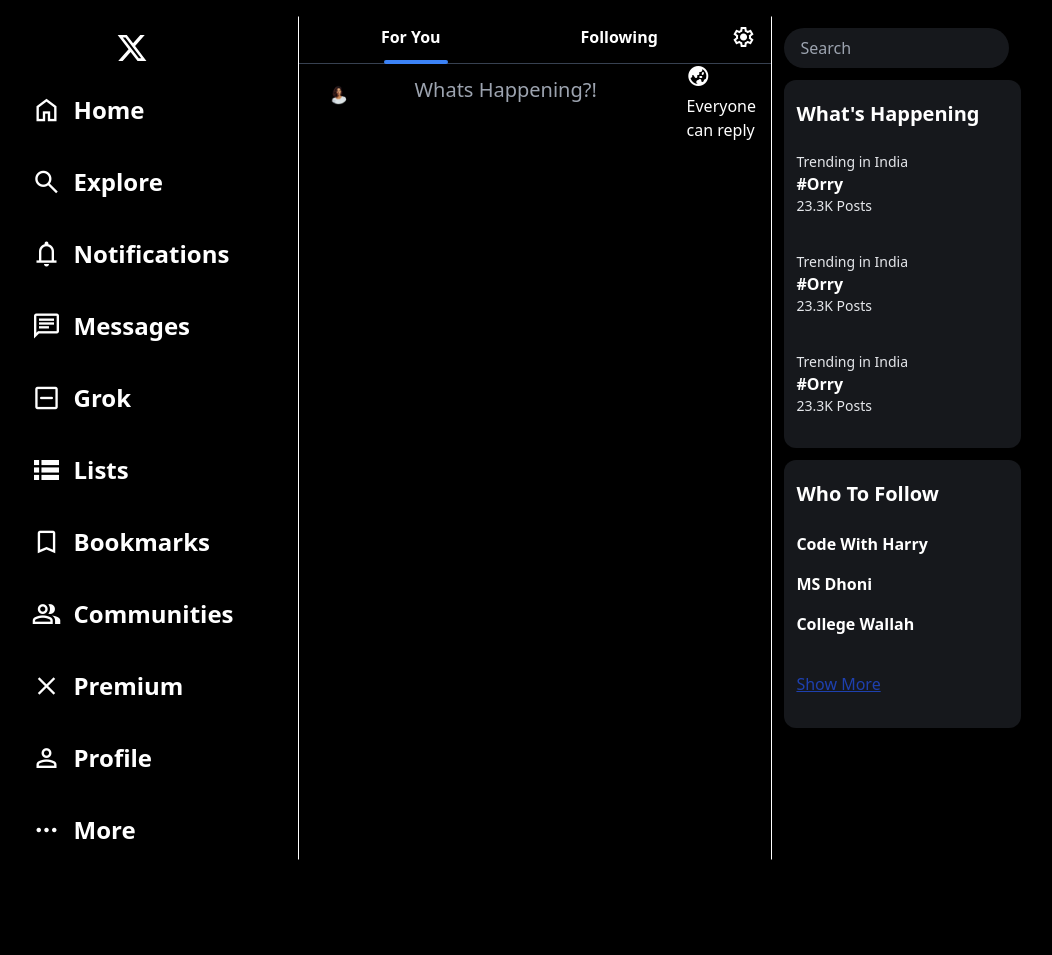
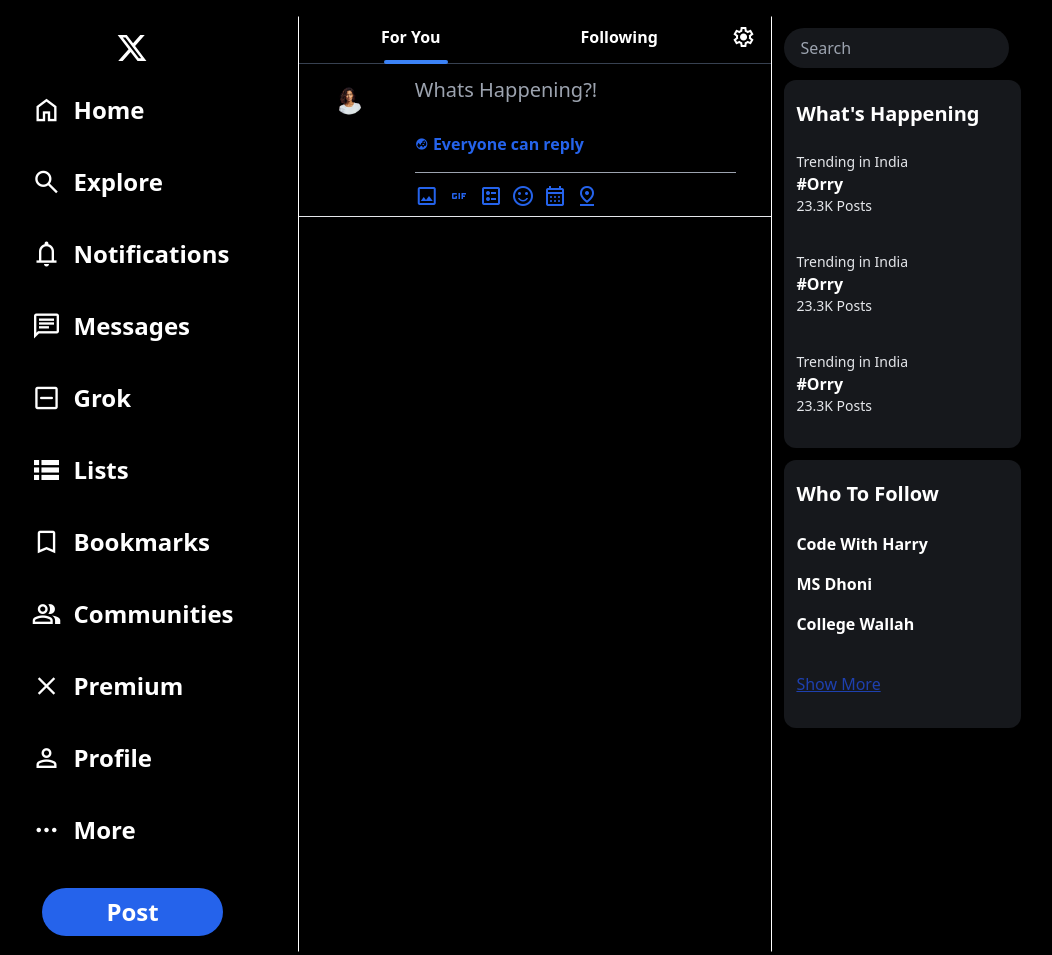
Before and after one commit to Ishita05A/X.com-Twitter-Clone, a website built with Vite: page index.html in a window 1280 px wide. Shown: the whole page, without its empty margins (34-1086 px from the left). Before the commit the page ends 876 px from the top, so only its background shows below. Built offline with nearby package versions, Linux system fonts and the light colour scheme.

Commit message:
updated code

```diff
--- a/index.html
+++ b/index.html
@@ -24,7 +24,7 @@
                     </g>
                 </svg>
             </div>
-            <div class="side-bar flex justify-end">
+            <div class="side-bar flex  items-end flex-col">
 
                 <ul class="flex flex-col text-2xl space-y-3 px-11 font-bold ">
                     <li
@@ -89,7 +89,9 @@
                             more_horiz
                         </span>More
                     </li>
-
+                    <li>
+                        <div class="w-full text-center my-4" ><button class="bg-blue-600 px-16 rounded-full text-2xl py-2">Post</button></div>
+                    </li>
 
 
                 </ul>
@@ -107,13 +109,38 @@
                 <div class="img m-5 ">
                     <img src="profile.png" class="w-20 h-27 rounded-full" alt="">
                 </div>
-                <input class="w-full h-7 bg-black text-white mx-5 outline-none my-3 text-xl" type="text"
-                    placeholder="Whats Happening?! ">
-                <div clas="text-blue-800">
-                    <span class="material-symbols-outlined "> globe_asia </span>
-                    Everyone can reply
+                <div class="w-full">
+                    <input class="w-full h-7 bg-black text-white  outline-none my-3 text-xl" type="text"
+                        placeholder="Whats Happening?! ">
+                    <div class="text-blue-600 flex items-center  gap-1 my-4 w-full">
+                        <span class="material-symbols-outlined text-sm"> globe_asia </span>
+                        <span class="font-bold">Everyone can reply</span>
+                    </div>
+                    <div class="w-[90%] h-[0.2px] bg-gray-400 my-3"></div>
+                    <div class="blueicons flex gap-2 my-2 text-blue-600">
+                        <span class="material-symbols-outlined">
+                            image
+                        </span>
+                        <span class="material-symbols-outlined">
+                            gif
+                        </span>
+                        <span class="material-symbols-outlined">
+                            ballot
+                        </span>
+                        <span class="material-symbols-outlined">
+                            sentiment_satisfied
+                        </span>
+                        <span class="material-symbols-outlined">
+                            calendar_month
+                        </span>
+                        <span class="material-symbols-outlined">
+                            pin_drop
+                        </span>
+                    </div>
                 </div>
+
             </div>
+            <hr>
         </div>
         <div class="third  w-full">
             <div class="search m-3">
```
Also changed, not shown: css/output.css.
